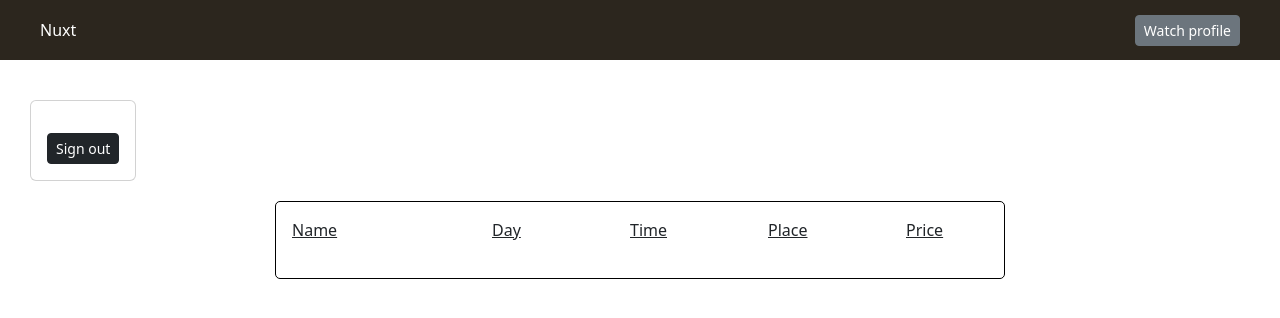
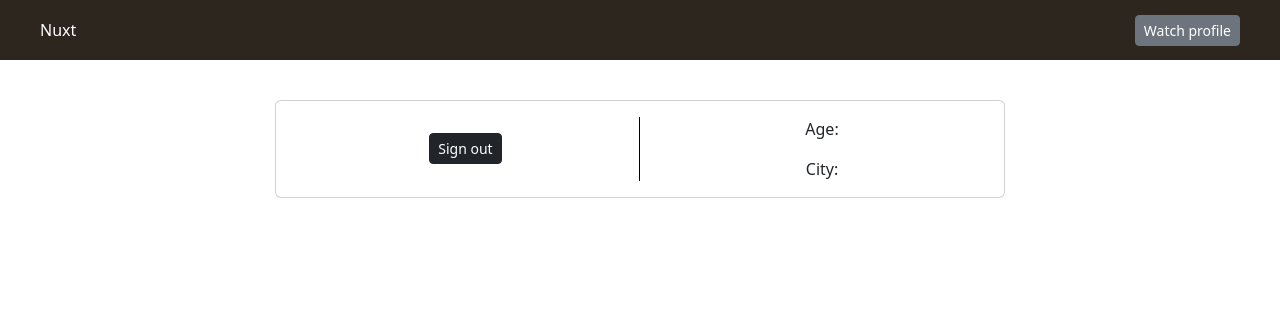
Before and after one commit to denispolovyan/nuxt, a Nuxt app: page /films in a window 1280 px wide. Both pictures are taken after a click on the button "Watch profile". Shown: the top 318 px of the page. Built offline with nearby package versions, Linux system fonts and the light colour scheme.

Commit message:
feature: add style in pages/user-info/index.vue

```diff
--- a/pages/user-auth/index.vue
+++ b/pages/user-auth/index.vue
@@ -44,6 +44,51 @@
                             />
                             <label class="form-label" for="form3Example3c"
                               >Your Email</label
+                            >
+                          </div>
+                        </div>
+                        <div class="d-flex flex-row align-items-center mb-4">
+                          <i class="fas fa-user fa-lg me-3 fa-fw"></i>
+                          <div class="form-outline flex-fill mb-0">
+                            <input
+                              id="form3Example1c"
+                              v-model="form.phone"
+                              type="tel"
+                              class="form-control"
+                              maxlength="30"
+                            />
+                            <label class="form-label" for="form3Example1c"
+                              >Your Phone</label
+                            >
+                          </div>
+                        </div>
+                        <div class="d-flex flex-row align-items-center mb-4">
+                          <i class="fas fa-user fa-lg me-3 fa-fw"></i>
+                          <div class="form-outline flex-fill mb-0">
+                            <input
+                              id="form3Example1c"
+                              v-model="form.age"
+                              type="text"
+                              class="form-control"
+                              maxlength="2"
+                            />
+                            <label class="form-label" for="form3Example1c"
+                              >Your Age</label
+                            >
+                          </div>
+                        </div>
+                        <div class="d-flex flex-row align-items-center mb-4">
+                          <i class="fas fa-user fa-lg me-3 fa-fw"></i>
+                          <div class="form-outline flex-fill mb-0">
+                            <input
+                              id="form3Example1c"
+                              v-model="form.city"
+                              type="text"
+                              class="form-control"
+                              maxlength="30"
+                            />
+                            <label class="form-label" for="form3Example1c"
+                              >Your city</label
                             >
                           </div>
                         </div>
@@ -127,6 +172,9 @@ export default {
       form: {
         name: '',
         email: '',
+		  phone: '',
+		  age: '',
+		  city: '',
         password: '',
         passwordConfirmation: '',
         checkbox: false,
@@ -135,8 +183,8 @@ export default {
   },
   methods: {
     createUser() {
-      this.$store.commit('setUserInfo', this.form);
-		localStorage.setItem("user-info", JSON.stringify(this.form));
+      this.$store.commit('setUserInfo', this.form)
+      localStorage.setItem('user-info', JSON.stringify(this.form))
     },
   },
 }
--- a/pages/user-info/index.vue
+++ b/pages/user-info/index.vue
@@ -2,16 +2,23 @@
   <div class="user-info">
     <div class="user-info__body">
       <div class="card">
-        <div class="card-body">
+        <div class="card__body">
+          <div class="card__left">
             <p class="card-text">{{ userInfo.name }}</p>
             <p class="card-text">{{ userInfo.email }}</p>
             <b-button variant="dark" size="sm" @click="deleteUser"
               >Sign out</b-button
             >
           </div>
+          <div class="card__right">
+            <p class="card-text">Age: {{ userInfo.age }}</p>
+            <p class="card-text">{{ userInfo.phone }}</p>
+            <p class="card-text">City: {{ userInfo.city }}</p>
           </div>
-      <div class="sessions">
-        <div class="session_main" v-if="$store.getters.getSelectedSessions">
+        </div>
+      </div>
+      <div class="sessions" v-if="$store.getters.getSelectedSessions.length">
+        <div class="session_main">
           <div class="session__name session__item">Name</div>
           <div class="session__day session__item_narrow">Day</div>
           <div class="session__time session__item_narrow">Time</div>
@@ -101,10 +108,23 @@ export default {
 
 /* card  */
 .card {
-  display: inline-flex;
-  flex-direction: column;
+  text-align: center;
+  width: 730px;
+  margin: 0px auto;
 }
-
+.card__body {
+  padding: 16px;
+  display: flex;
+  flex: 0 0 50%;
+}
+.card__left {
+  flex: 0 0 50%;
+  border-right: 1px solid #000;
+}
+.card__right {
+  flex: 0 0 50%;
+  padding-left: 16px;
+}
 /* sessions  */
 .sessions {
   margin: 20px auto;
```
Lines whose indentation alone changed are shown as unchanged.
